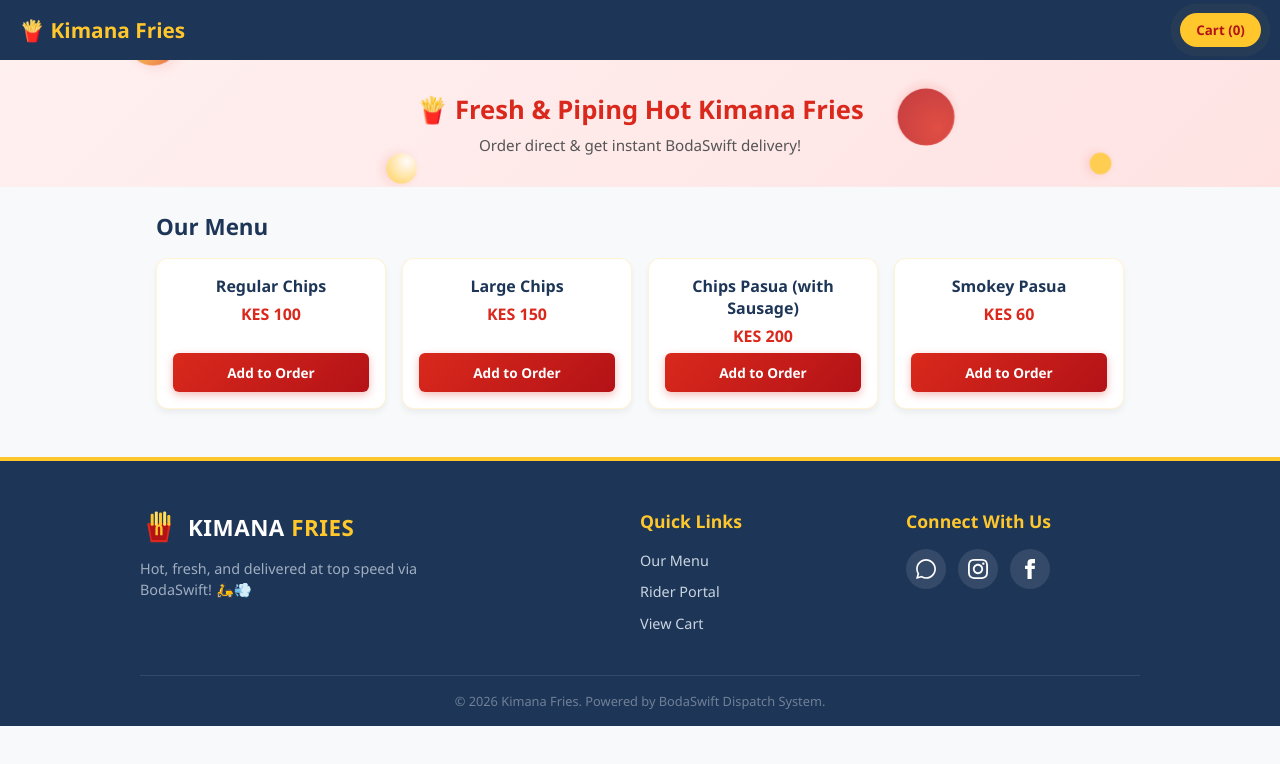
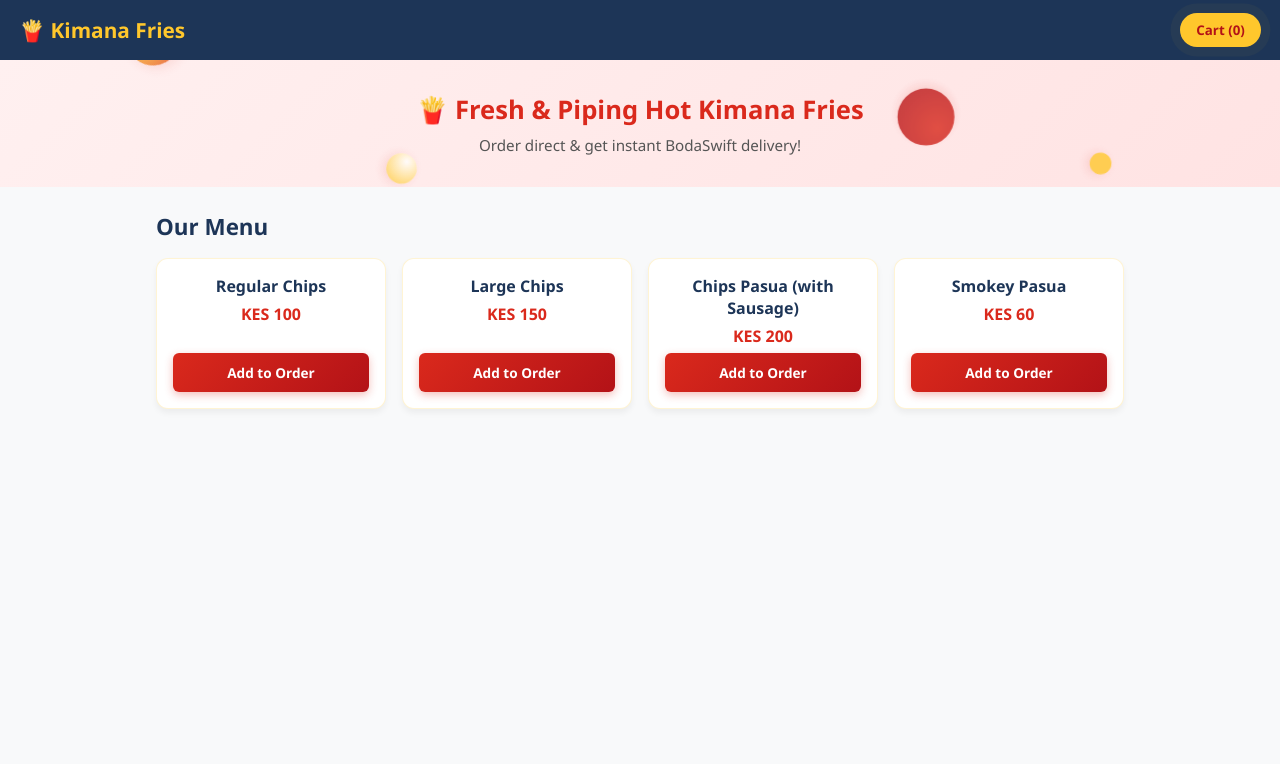
Before and after one commit to josnguj79/fries, a website: page index.html in a window 1280 px wide. Drawn offline with Linux system fonts and the light colour scheme.

Commit message:
Update index.html

```diff
--- a/index.html
+++ b/index.html
@@ -71,65 +71,6 @@
 
   <!-- ADDED: Script tag at the end of the body -->
   <script src="app.js"></script>
-  <!-- Footer Section -->
-<footer class="footer">
-  <div class="footer-container">
 
-    <!-- Brand & Logo -->
-    <div class="footer-brand">
-      <div class="footer-logo">
-        <svg class="fries-icon" viewBox="0 0 64 64" fill="none" xmlns="http://www.w3.org/2000/svg">
-          <!-- Fry Container Box -->
-          <path d="M12 24L18 56H46L52 24H12Z" fill="#da291c"/>
-          <path d="M16 24L20 52H44L48 24H16Z" fill="#b31217"/>
-          <!-- Golden Arch Emblem -->
-          <path d="M26 32C26 28 29 26 32 26C35 26 38 28 38 32V44H34V32C34 30.5 33 29.5 32 29.5C31 29.5 30 30.5 30 32V44H26V32Z" fill="#ffc72c"/>
-          <!-- French Fries -->
-          <rect x="18" y="8" width="5" height="20" rx="2" fill="#ffc72c"/>
-          <rect x="25" y="4" width="5" height="24" rx="2" fill="#ffe066"/>
-          <rect x="32" y="6" width="5" height="22" rx="2" fill="#ffc72c"/>
-          <rect x="39" y="4" width="5" height="24" rx="2" fill="#ffe066"/>
-          <rect x="46" y="10" width="5" height="18" rx="2" fill="#ffc72c"/>
-        </svg>
-        <span class="logo-text">KIMANA <span class="highlight">FRIES</span></span>
-      </div>
-      <p class="tagline">Hot, fresh, and delivered at top speed via BodaSwift! 🛵💨</p>
-    </div>
-
-    <!-- Quick Links -->
-    <div class="footer-links">
-      <h4>Quick Links</h4>
-      <ul>
-        <li><a href="#menu">Our Menu</a></li>
-        <li><a href="rider.html" target="_blank">Rider Portal</a></li>
-        <li><a href="#" id="openCartFooter">View Cart</a></li>
-      </ul>
-    </div>
-
-    <!-- Socials & Contact -->
-    <div class="footer-socials">
-      <h4>Connect With Us</h4>
-      <div class="social-icons">
-        <!-- WhatsApp -->
-        <a href="https://wa.me/254739612301" target="_blank" aria-label="WhatsApp" class="social-link wa">
-          <svg viewBox="0 0 24 24" fill="currentColor"><path d="M.057 24l1.687-6.163c-1.041-1.804-1.588-3.849-1.587-5.946.003-6.556 5.338-11.891 11.893-11.891 3.181.001 6.167 1.24 8.413 3.488 2.245 2.248 3.481 5.236 3.48 8.414-.003 6.557-5.338 11.892-11.893 11.892-1.99-.001-3.951-.5-5.688-1.448l-6.305 1.654zm6.597-3.807c1.676.995 3.276 1.591 5.392 1.592 5.448 0 9.886-4.434 9.889-9.885.002-5.462-4.415-9.89-9.881-9.892-5.452 0-9.887 4.434-9.889 9.884-.001 2.225.651 3.891 1.746 5.634l-.999 3.648 3.742-.981z"/></svg>
-        </a>
-        <!-- Instagram -->
-        <a href="https://instagram.com" target="_blank" aria-label="Instagram" class="social-link ig">
-          <svg viewBox="0 0 24 24" fill="currentColor"><path d="M12 2.163c3.204 0 3.584.012 4.85.07 3.252.148 4.771 1.691 4.919 4.919.058 1.265.069 1.645.069 4.849 0 3.205-.012 3.584-.069 4.849-.149 3.225-1.664 4.771-4.919 4.919-1.266.058-1.644.07-4.85.07-3.204 0-3.584-.012-4.849-.07-3.26-.149-4.771-1.699-4.919-4.92-.058-1.265-.07-1.644-.07-4.849 0-3.204.013-3.583.07-4.849.149-3.227 1.664-4.771 4.919-4.919 1.266-.057 1.645-.069 4.849-.069zm0-2.163c-3.259 0-3.667.014-4.947.072-4.358.2-6.78 2.618-6.98 6.98-.059 1.281-.073 1.689-.073 4.948 0 3.259.014 3.668.072 4.948.2 4.358 2.618 6.78 6.98 6.98 1.281.058 1.689.072 4.948.072 3.259 0 3.668-.014 4.948-.072 4.354-.2 6.782-2.618 6.979-6.98.059-1.28.073-1.689.073-4.948 0-3.259-.014-3.667-.072-4.947-.196-4.354-2.617-6.78-6.979-6.98-1.281-.059-1.69-.073-4.949-.073zm0 5.838c-3.403 0-6.162 2.759-6.162 6.162s2.759 6.163 6.162 6.163 6.162-2.759 6.162-6.163c0-3.403-2.759-6.162-6.162-6.162zm0 10.162c-2.209 0-4-1.79-4-4 0-2.209 1.791-4 4-4s4 1.791 4 4c0 2.21-1.791 4-4 4zm6.406-11.845c-.796 0-1.441.645-1.441 1.44s.645 1.44 1.441 1.44c.795 0 1.439-.645 1.439-1.44s-.644-1.44-1.439-1.44z"/></svg>
-        </a>
-        <!-- Facebook -->
-        <a href="https://facebook.com" target="_blank" aria-label="Facebook" class="social-link fb">
-          <svg viewBox="0 0 24 24" fill="currentColor"><path d="M9 8H6v4h3v12h5V12h3.642L18 8h-4V6.333C14 5.374 14.5 5 15.5 5H18V0h-3.808C10.592 0 9 1.583 9 4.615V8z"/></svg>
-        </a>
-      </div>
-    </div>
-
-  </div>
-
-  <div class="footer-bottom">
-    <p>&copy; 2026 Kimana Fries. Powered by BodaSwift Dispatch System.</p>
-  </div>
-</footer>
 </body>
 </html>
```
